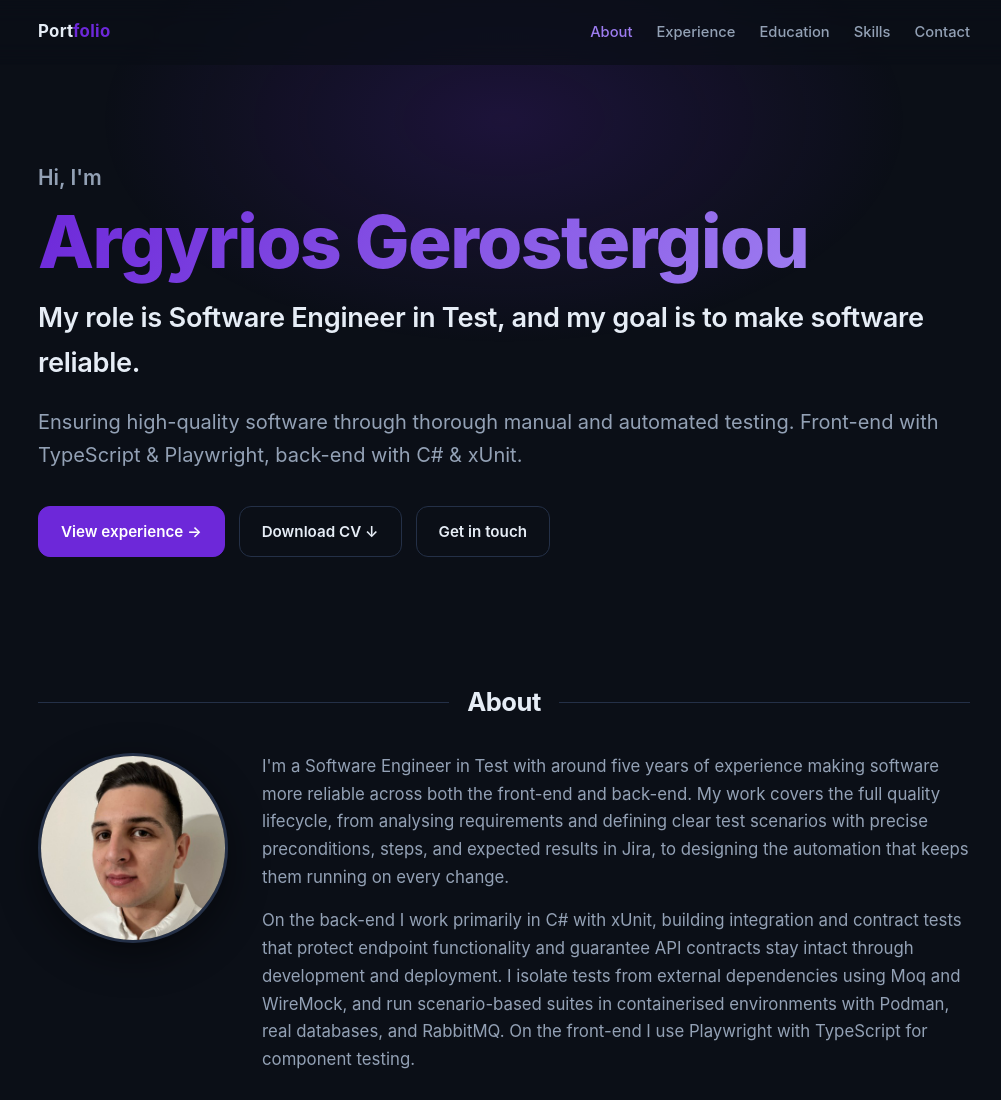
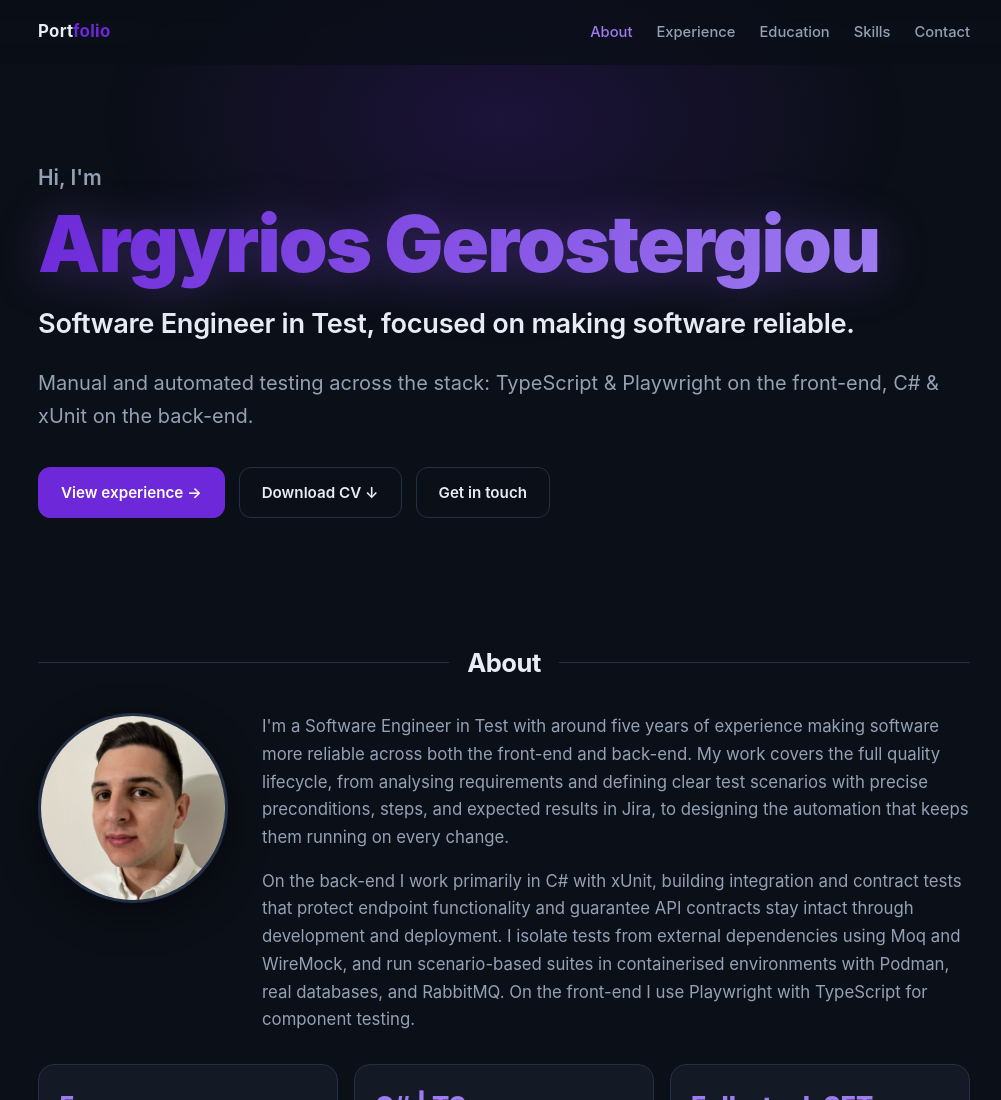
Before and after one commit to argirisgerost/Curriculum-Vitae, a plain HTML site: page index.html in a window 1280 px wide. Shown: the top 1100 px of the page, without its empty margins (136-1137 px from the left). Drawn offline with Linux system fonts and the light colour scheme.

Commit message:
Hero: condense tagline/lead, enlarge + glow the name

```diff
--- a/index.html
+++ b/index.html
@@ -89,9 +89,9 @@
   /* ===================== HERO ===================== */
   .hero { padding: 96px 0 72px; }
   .hero .eyebrow { display: block; color: var(--muted); font-size: clamp(1rem, 2.4vw, 1.3rem); font-weight: 600; margin-bottom: 8px; }
-  .hero h1 { font-size: clamp(2.3rem, 7.6vw, 4.55rem); line-height: 1.06; font-weight: 800; letter-spacing: -1.5px; }
+  .hero h1 { font-size: clamp(2.5rem, 8vw, 4.9rem); line-height: 1.05; font-weight: 900; letter-spacing: -1.8px; }
   .hero .tagline { color: var(--text); font-size: clamp(1.2rem, 3vw, 1.7rem); font-weight: 600; margin-top: 16px; letter-spacing: -.3px; }
-  .hero h1 .accent { color: var(--accent-2); background: linear-gradient(120deg, var(--accent), var(--accent-2)); -webkit-background-clip: text; background-clip: text; -webkit-text-fill-color: transparent; }
+  .hero h1 .accent { color: var(--accent-2); background: linear-gradient(120deg, var(--accent), var(--accent-2)); -webkit-background-clip: text; background-clip: text; -webkit-text-fill-color: transparent; filter: drop-shadow(0 3px 24px rgba(124,77,219,0.4)); }
   .hero p.lead { color: var(--muted); font-size: clamp(1.05rem, 2.5vw, 1.25rem); max-width: 100%; margin-top: 20px; }
   .cta-row { display: flex; flex-wrap: wrap; gap: 14px; margin-top: 34px; }
   .btn {
@@ -244,10 +244,10 @@
   <div class="wrap reveal">
     <span class="eyebrow">Hi, I'm</span>
     <h1><span class="accent">Argyrios Gerostergiou</span></h1>
-    <p class="tagline">My role is Software Engineer in Test, and my goal is to make software reliable.</p>
+    <p class="tagline">Software Engineer in Test, focused on making software reliable.</p>
     <p class="lead">
-      Ensuring high-quality software through thorough manual and automated testing.
-      Front-end with TypeScript &amp; Playwright, back-end with C# &amp; xUnit.
+      Manual and automated testing across the stack: TypeScript &amp; Playwright on the
+      front-end, C# &amp; xUnit on the back-end.
     </p>
     <div class="cta-row">
       <a href="#experience" class="btn primary">View experience →</a>
```
